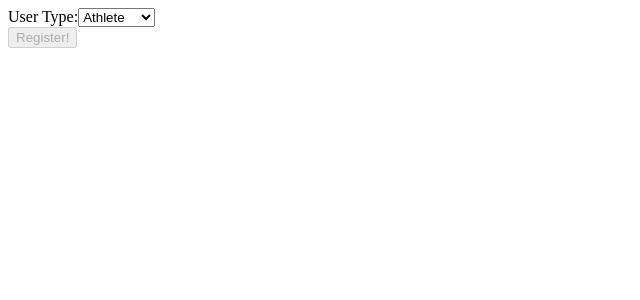
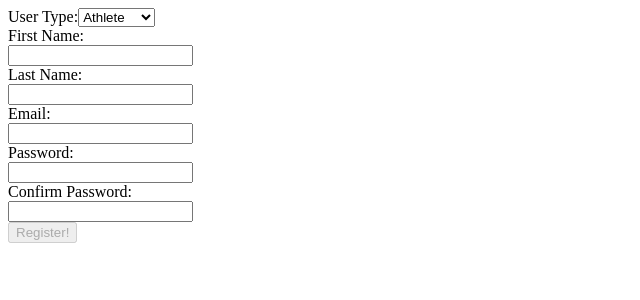
Before and after one commit to Mjtoffey/WhyNotMeFront, a Next.js app: page /register in a window 1280 px wide. Shown: the top 300 px of the page, without its empty margins (0-640 px from the left). Built offline with nearby package versions, Linux system fonts and the light colour scheme.

Commit message:
fianlly got log in and register pages to work

```diff
--- a/src/components/Navbar.js
+++ b/src/components/Navbar.js
@@ -1,10 +1,11 @@
 import React from "react";
 import { Navbar, Nav, NavDropdown, Form, FormControl, Button } from "react-bootstrap";
 import "bootstrap/dist/css/bootstrap.min.css";
-import "src/styles/navbar.module.css"; // Import your custom CSS file
+import "src/styles/navbar.module.css";
 
 function CustomNavbar() {
     return (
+        <div className="justify-content-center">
             <Navbar bg="light" expand="lg">
                 <Navbar.Brand href="/">Welcome</Navbar.Brand>
                 <Navbar.Toggle aria-controls="basic-navbar-nav" />
@@ -22,6 +23,7 @@ function CustomNavbar() {
                     </Form>
                 </Navbar.Collapse>
             </Navbar>
+        </div>
     );
 }
 
--- a/src/context/GlobalState.js
+++ b/src/context/GlobalState.js
@@ -1,42 +1,32 @@
-import React, {
-    createContext,
-    useReducer,
-    useContext,
-    useEffect,
-} from 'react';
-
-import jwtDecode from 'jwt-decode'
-
-let user;
-
-if (typeof window !== 'undefined') {
-    user = JSON.parse(localStorage.getItem('user'))
+import { createContext, useReducer, useContext } from 'react';
+// Define the initial state
+const initialState = {
+  user: null,
+};
+// Create a context object
+export const GlobalStateContext = createContext();
+// Reducer function to handle state changes
+export default function reducer(state, action) {
+  switch (action.type) {
+    case 'SET_USER':
+      return { ...state, user: action.payload };
+    case 'LOGOUT_USER':
+      return { ...state, user: null };
+    default:
+      return state;
+  }
 }
 
-const initialState = {
-    currentUser: user ? jwtDecode(user.access) : null,
-    currentUserToken: user ? user.access : null
+// Provider component to wrap the app
+export function GlobalStateProvider({ children }) {
+  const [state, dispatch] = useReducer(reducer, initialState);
+  return (
+    <GlobalStateContext.Provider value={{ state, dispatch }}>
+      {children}
+    </GlobalStateContext.Provider>
+  );
 }
-
-const GlobalStateContext = createContext(initialState);
-const DispatchStateContext = createContext(undefined)
-
-export const GlobalProvider = ({ children }) => {
-    const [state, dispatch] = useReducer(
-        (state, newValue) => ({ ...state, ...newValue }),
-        initialState
-    );
-
-    return (
-        <GlobalStateContext.Provider value={state}>
-            <DispatchStateContext.Provider value={dispatch}>
-                {children}
-            </DispatchStateContext.Provider>
-        </GlobalStateContext.Provider>
-    )
+// Custom hook to use the global state
+export function useGlobalState() {
+  return useContext(GlobalStateContext);
 }
-
-export const useGlobalState = () => [
-    useContext(GlobalStateContext),
-    useContext(DispatchStateContext)
-];
--- a/src/pages/register/index.js
+++ b/src/pages/register/index.js
@@ -1,10 +1,12 @@
-import React, { useState } from "react";
-import AuthService from "../../services/auth.service";
+import React, { useEffect, useState } from "react";
+import authService from "../../services/auth.service";
 import { useRouter } from "next/router";
 import { useGlobalState } from "../../context/GlobalState";
+import Link from "next/link";
+import jwtDecode from "jwt-decode";
 
 function Register() {
-  const [state, dispatch] = useGlobalState();
+  const {state, dispatch} = useGlobalState();
   const router = useRouter();
   const [user, setUser] = useState({
     password: "",
@@ -23,8 +25,10 @@ function Register() {
   };
 
   async function handleRegister(e) {
+    console.log(e);
     e.preventDefault();
-    AuthService.register(user);
+    user.username=user.email;
+    authService.register(user);
     dispatch({
       currentUserToken: state.currentUserToken,
       currentUser: state.currentUser?.user_id,
@@ -50,6 +54,61 @@ function Register() {
               <option value="recruiter">Recruiter</option>
             </select>
           </div>
+          <div className="flex justify-between m-2 items-center space-x-2">
+            <label htmlFor="firstName">First Name:</label><br></br>
+            <input
+              className="border"
+              type="text"
+              id="firstName"
+              required
+              onChange={(e) => handleChange("firstName", e.target.value)}
+            />
+          </div>
+          <div className="flex justify-between m-2 items-center space-x-2">
+            <label htmlFor="lastName">Last Name:</label><br></br>
+            <input
+              className="border"
+              type="text"
+              id="lastName"
+              required
+              onChange={(e) => handleChange("lastName", e.target.value)}
+            />
+          </div>
+          <div className="flex justify-between m-2 items-center space-x-2">
+            <label htmlFor="email">Email:</label><br></br>
+            <input
+              className="border"
+              type="text"
+              id="email"
+              required
+              onChange={(e) => {
+                let olduser = user;
+                olduser.email = e.target.value;
+                olduser.username = e.target.value;
+                setUser(olduser);
+              }}
+            />
+          </div>
+          <div className="flex justify-between m-2 items-center space-x-2">
+            <label htmlFor="password">Password:</label><br></br>
+            <input
+              className="border"
+              type="password"
+              id="password"
+              required
+              onChange={(e) => handleChange("password", e.target.value)}
+            />
+          </div>
+          <div className="flex justify-between m-2 items-center space-x-2">
+            <label htmlFor="passwordConf">Confirm Password:</label><br></br>
+            <input
+              className="border"
+              type="password"
+              id="passwordConf"
+              required
+              onChange={(e) => handleChange("passwordConf", e.target.value)}
+            />
+          </div>
           <div className="flex">
             <input
               type="submit"
```
Also changed, not shown: src/components/Welcome.js (+5 -4 lines), src/pages/about.js (deleted, +0 -9 lines), src/pages/login/index.js (+2 -6 lines), src/pages/_app.js (renamed from src/_app.js), src/pages/profile.js (deleted). Lines whose indentation alone changed are shown as unchanged.
